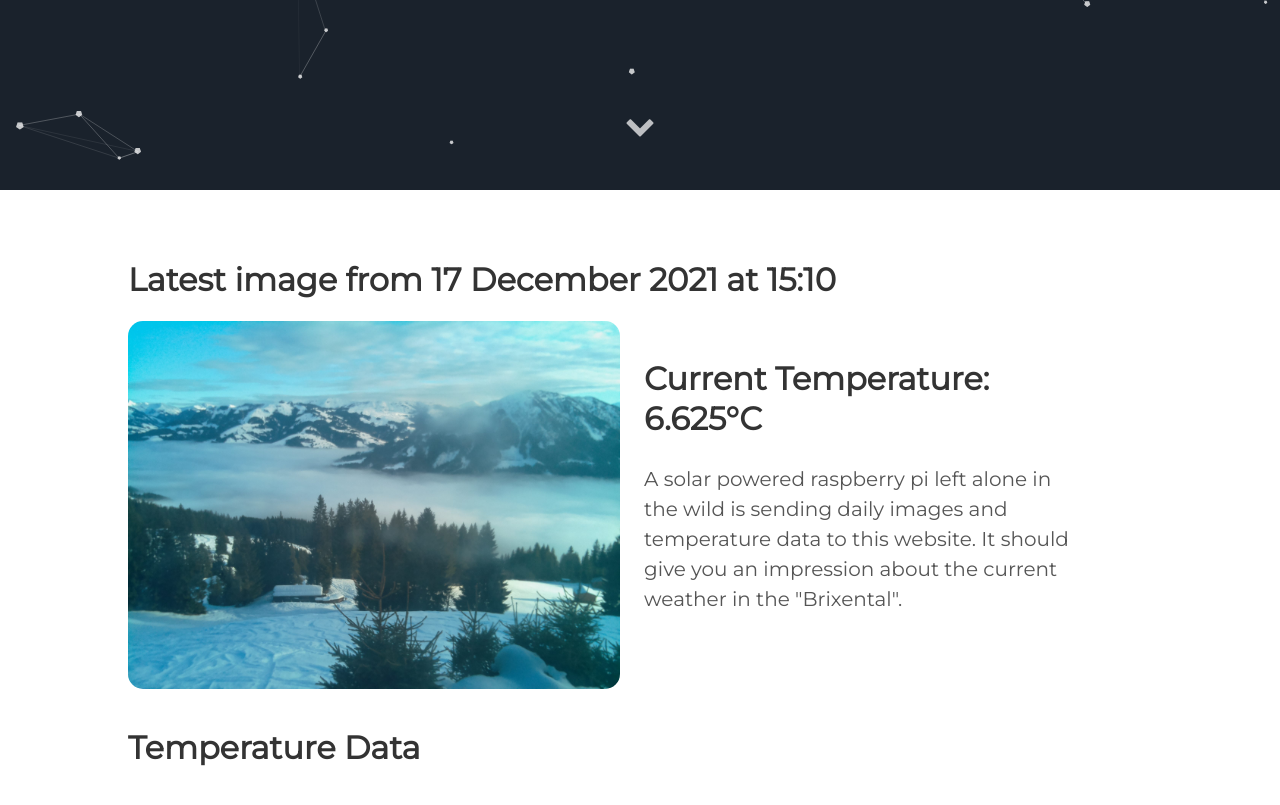
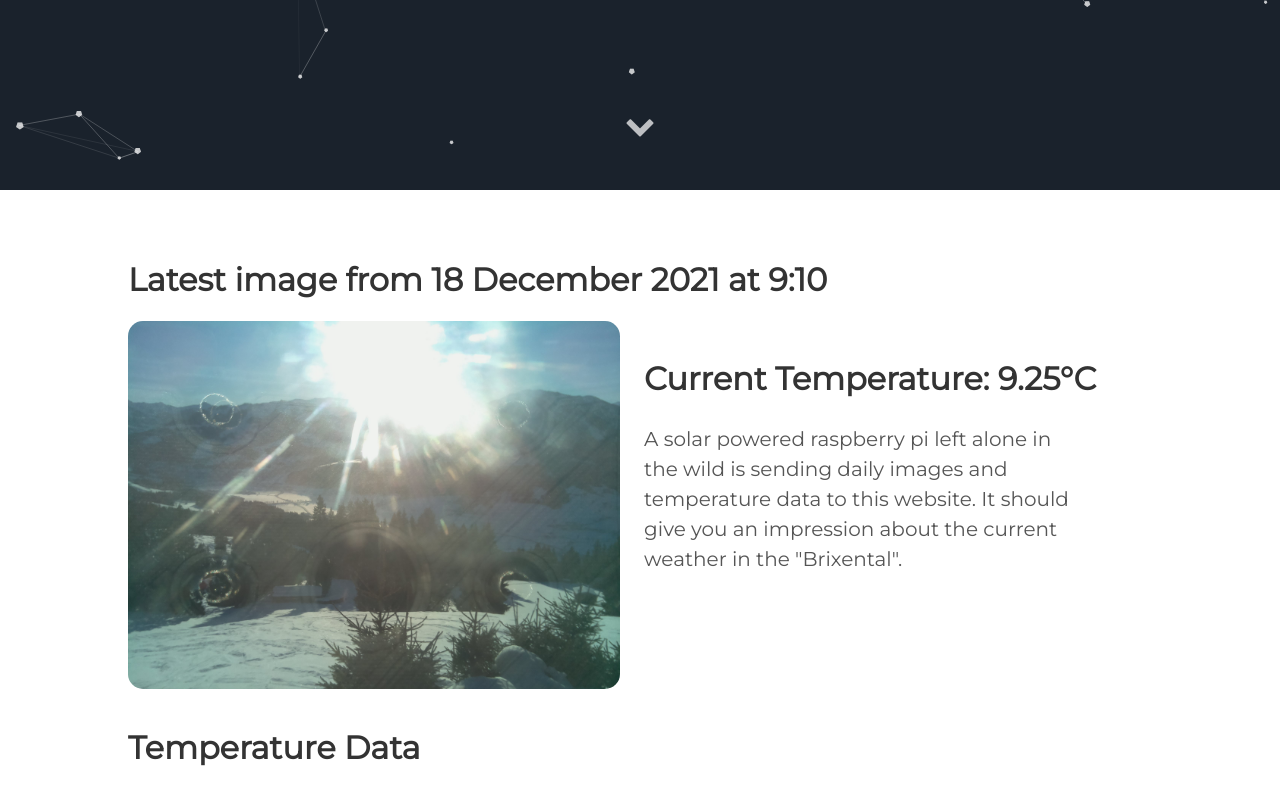
Before and after one commit to vektorious/vektorious.github.io, a Jekyll site: the page built from resources/huette.md, in a window 1280 px wide and 900 px high, scrolled down 710 px. Shown: the top 805 px of the window. Built offline with Jekyll 4.4.1, drawn with Linux system fonts in a browser that asks for light colours.

Commit message:
I'm a bot beep boop

```diff
--- a/resources/huette.md
+++ b/resources/huette.md
@@ -6,13 +6,13 @@ image: '/assets/img/'
 description: 'Live image from the Austrian alps'
 twitter_text: ' '
 ---
-## Latest image from 17 December 2021 at 15:10
+## Latest image from 18 December 2021 at  9:10
 <div class="huette">
   <div class="huette-image">
     <img src="{{ "/assets/img/huette.jpg" | prepend: site.baseurl }}">
   </div>
   <div class="huette-text">
-        <h2>Current Temperature: 6.625°C</h2>
+        <h2>Current Temperature: 9.25°C</h2>
         <p>A solar powered raspberry pi left alone in the wild is sending daily images and temperature data to this website. It should give you an impression about the current weather in the "Brixental".</p>
 
   </div>
```
Also changed, not shown: rpi-script/2021-12-18_090924.txt (renamed from rpi-script/2021-12-17_150924.txt, +5 -5 lines), rpi-script/huette.md (+2 -2 lines), assets/img/huette.jpg, assets/img/temp_plot.png, rpi-script/temp_plot.png, 1 other file.
